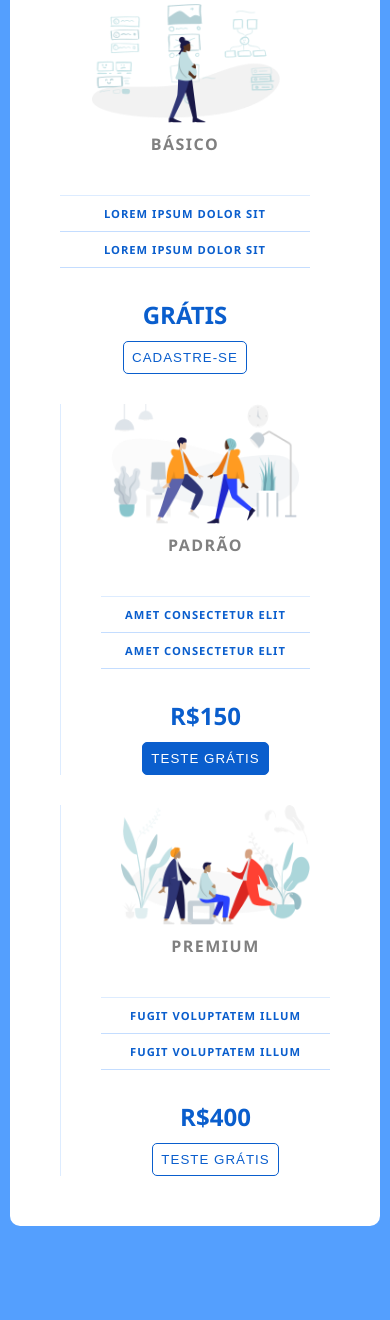
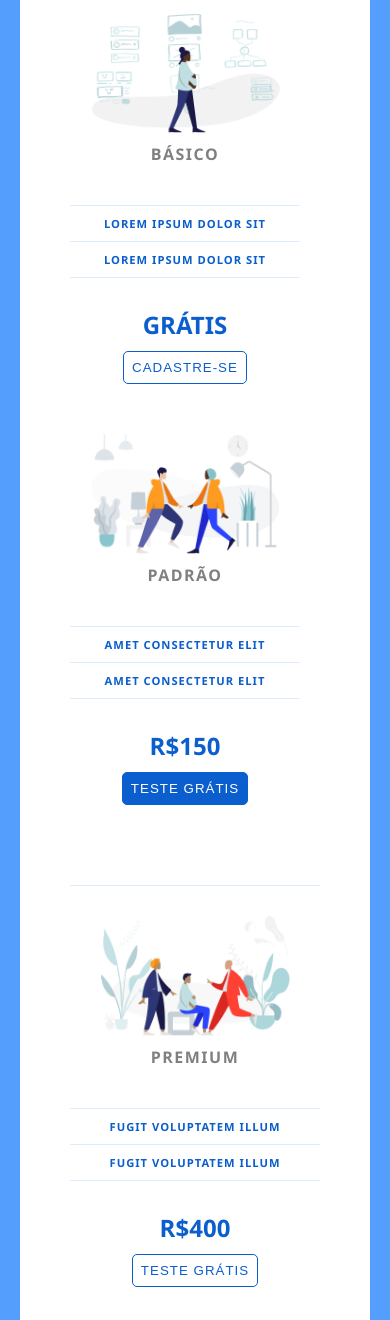
Before and after one commit to PedroLahm/projeto_plano-precos, a plain HTML site: page index.html in a window 390 px wide. Shown: the part 57-1377 px from the top of the page. Before the commit the page ends 1283 px from the top, so only its background shows below. Drawn offline with Linux system fonts and the light colour scheme.

Commit message:
Update do arquivo

```diff
--- a/styles/mediaqueries.css
+++ b/styles/mediaqueries.css
@@ -13,7 +13,7 @@ body{
 
 main{
     height: 100vh;
-    padding: 10px;
+    padding: 20px;
 
     display: flex;
     flex-flow: row wrap;
@@ -92,7 +92,7 @@ section p{
     font-weight: bold;
     letter-spacing: 1px;
 
-    border-bottom: 1px solid #549efe58;
+    border-bottom: 1px solid #549efe33;
 
     margin-bottom: 10px;
     padding-bottom: 10px;
@@ -129,3 +129,23 @@ section#padrao button{
     background-color: #0a5ecd;
     color: white;
 }
+
+
+
+
+@media screen and (max-width: 810px){
+    article{
+        gap: 50px;
+    }
+
+    section{
+        border: none;
+        padding: 0;
+    }
+
+    section#premium{
+        margin-top: 30px;
+        padding: 30px 0px;
+        border-top: 1px solid #549efe33;
+    }
+}
```
